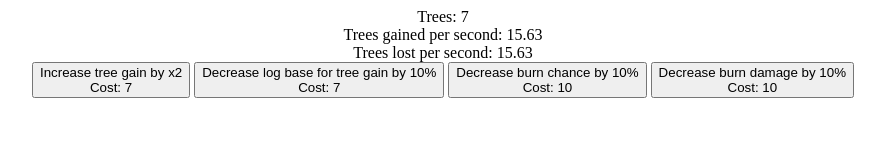
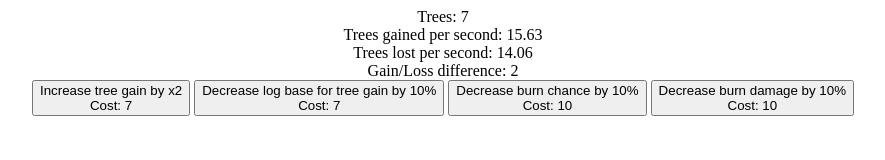
Before and after one commit to Shaddaaa/TheForest, a plain HTML site: page index.html in a window 1280 px wide. Shown: the whole page, without its empty margins (197-1082 px from the left). Drawn offline with Linux system fonts and the light colour scheme.

Commit message:
changed loss per second to show the average added a gain/loss difference text

```diff
--- a/index.html
+++ b/index.html
@@ -11,6 +11,7 @@
 			<div id="treeDisplay"></div>
 			<div id="treesGainedPerSecond"></div>
 			<div id="treesLostPerSecond"></div>
+			<div id="treesDifference"></div>
 
 			<div id="treeShop">
 				<button id="constantTreeMult" type="button" onclick="upgrade(0)"></button>
--- a/res/scripts/game.js
+++ b/res/scripts/game.js
@@ -8,12 +8,14 @@ let DIVtreeDisplay;
 let DIVtreesGainerPerSecond;
 let DIVtreesLostPerSecond;
 let DIVtreeShop;
+let DIVtreesDifference;
 
 function onLoad() {
 	DIVtreeDisplay = document.getElementById("treeDisplay");
 	DIVtreesGainerPerSecond = document.getElementById("treesGainedPerSecond");
 	DIVtreesLostPerSecond = document.getElementById("treesLostPerSecond");
 	DIVtreeShop = document.getElementById("treeShop");
+	DIVtreesDifference = document.getElementById("treesDifference");
 }
 
 
@@ -37,7 +39,7 @@ let game = {
 }
 
 let currentBaseDivisor = Math.log(game.treeGrowthBase);
-function getOptimisedBaseLog(x) {
+function getOptimisedTreeBaseLog(x) {
 	if(game.newTreeGrowthBase != game.treeGrowthBase) {
 		game.treeGrowthBase = game.newTreeGrowthBase;
     	currentBaseDivisor = Math.log(game.treeGrowthBase);
@@ -54,12 +56,12 @@ function gameLoop() {
 
 	game.trees += gainTrees();
 	game.trees -= loseTrees();
-	if(game.trees < 1 ||  isNaN(game.trees))
+	if(isNaN(game.trees) || game.trees < 1)
 		game.trees = 1;
 }
 
 function gainTrees() {
-	var ret = (getOptimisedBaseLog(game.trees, game.treeGrowthBase)+0.5) * game.constantTreeMult;
+	var ret = (getOptimisedTreeBaseLog(game.trees, game.treeGrowthBase)+0.5) * game.constantTreeMult;
 	return ret;
 }
 
@@ -70,16 +72,22 @@ function loseTrees() {
 	return ret;
 }
 
+function averageTreeLoss() {
+	return game.burnChance * game.burnPercentage * game.trees;
+}
+
 function draw() {
 	if(game.currentDrawSpeed!=game.drawSpeed) {
 		clearInterval(drawInterval);
 		game.currentDrawSpeed = game.drawSpeed;
 		drawInterval = setInterval(draw, game.drawSpeed);
 	}
-
+	let gain = Math.round(gainTrees()*100*TPS)/100;
+	let loss = Math.round(averageTreeLoss()*100*TPS)/100;
 	DIVtreeDisplay.innerHTML = "Trees: " + Math.round(game.trees);
-	DIVtreesGainerPerSecond.innerHTML = "Trees gained per second: " + Math.round(gainTrees()*2000)/100;
-	DIVtreesLostPerSecond.innerHTML = "Trees lost per second: " + Math.round(gainTrees()*2000)/100;
+	DIVtreesGainerPerSecond.innerHTML = "Trees gained per second: " + gain;
+	DIVtreesLostPerSecond.innerHTML = "Trees lost per second: " + loss;
+	DIVtreesDifference.innerHTML = "Gain/Loss difference: " + Math.round(gain-loss);
 
 	drawShop();
 }
--- /dev/null
+++ b/res/scripts/utility.js
@@ -0,0 +1,3 @@
+function getBaseLog(x, y) {
+    return Math.log(x) / Math.log(y);
+}
```
